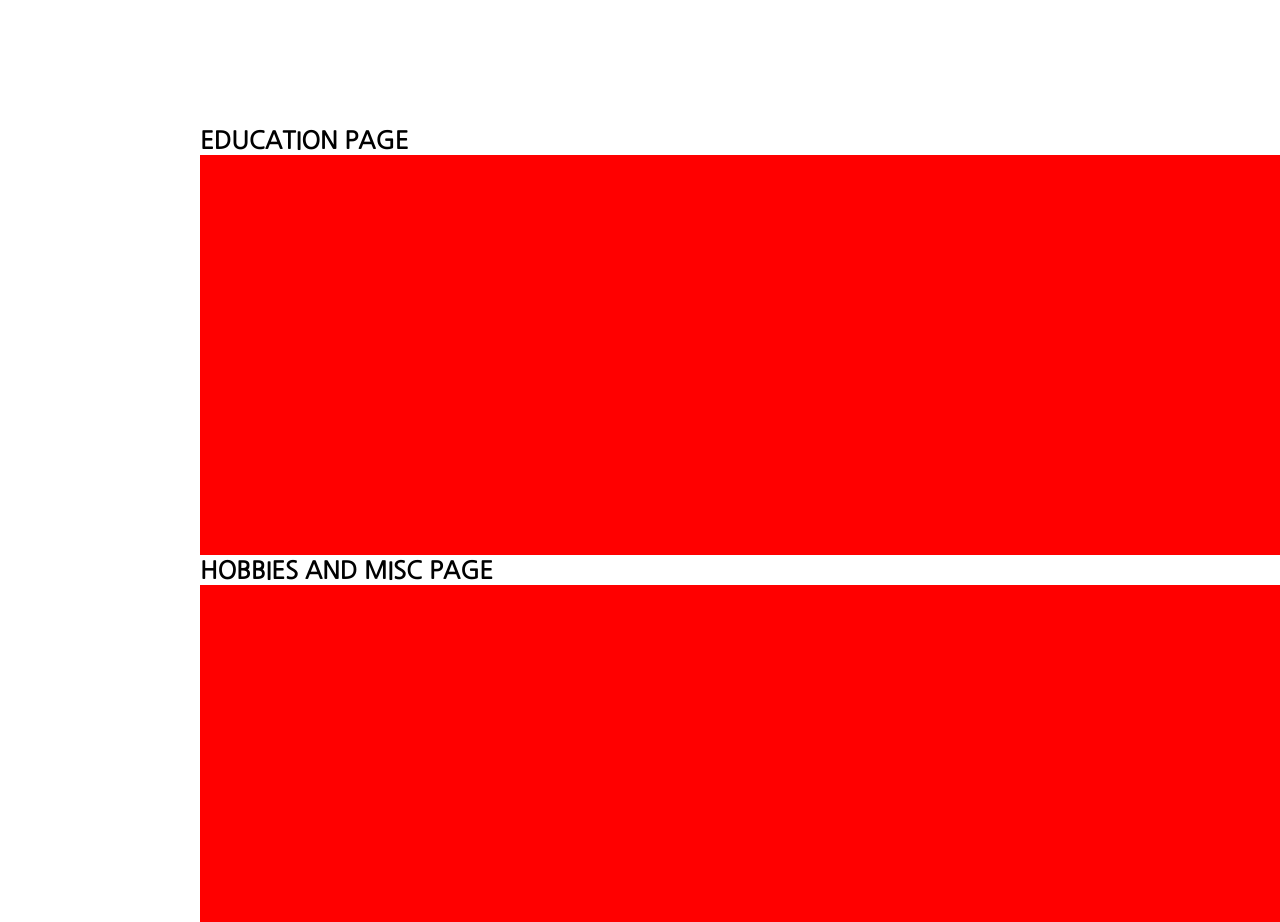
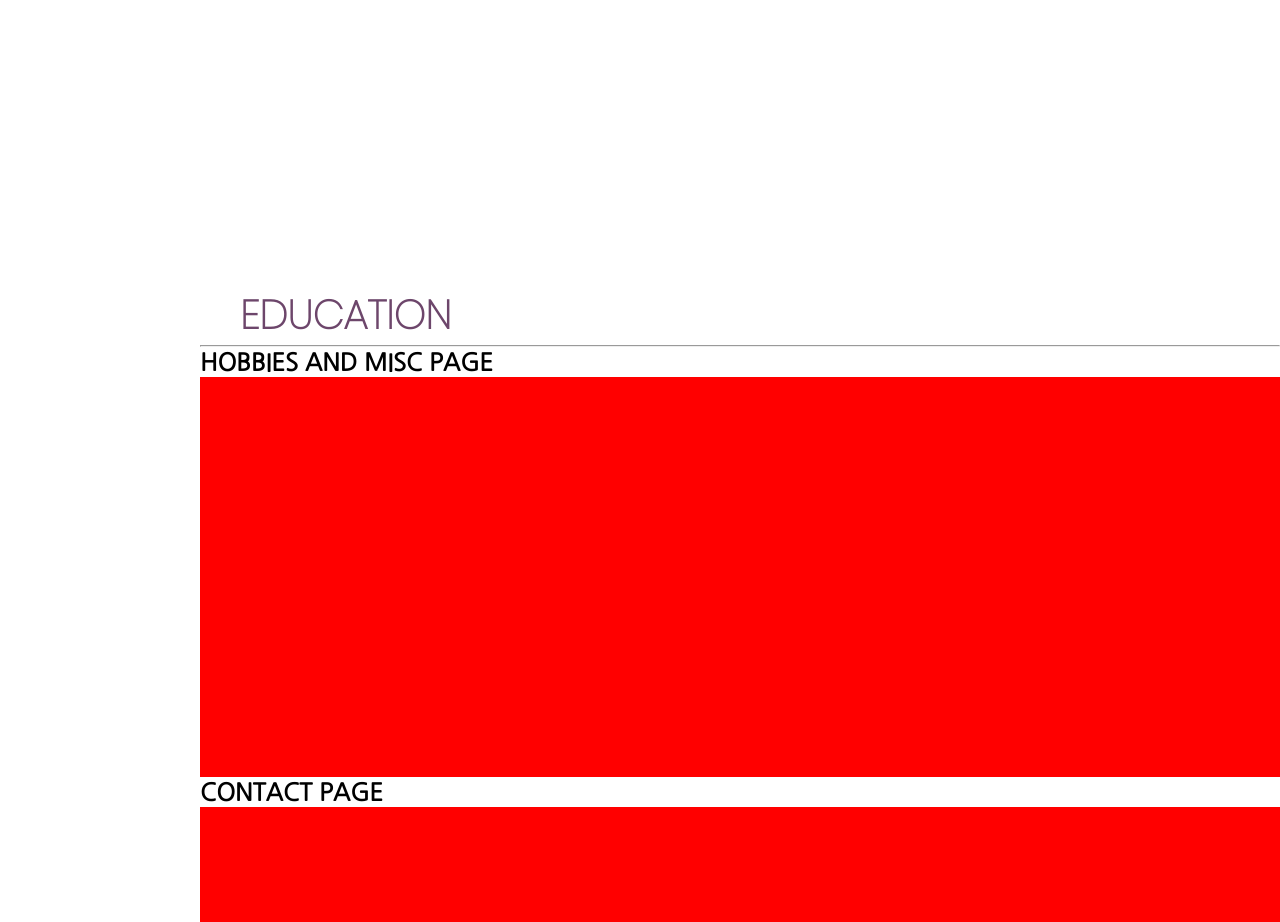
Before and after one commit to jgiwinski/ji-portfolio, a React (Create React App) app: page / in a window 1280 px wide. Shown: the part 4260-5182 px from the top of the page. Built offline with nearby package versions, Linux system fonts and the light colour scheme.

Commit message:
Style education title

```diff
--- a/src/components/Education/Education.tsx
+++ b/src/components/Education/Education.tsx
@@ -3,8 +3,11 @@ import './Education.scss';
 export const Education = () => {
     return (
         <section id='education'>
-            <h1>EDUCATION PAGE</h1>
-            <section className='box'></section>
+            <h2 className='section-title'>EDUCATION</h2>
+            <hr></hr>
+            <article>
+
+            </article>
         </section>
     )
 }
--- a/src/components/Navbar/Navbar.scss
+++ b/src/components/Navbar/Navbar.scss
@@ -5,7 +5,6 @@ nav {
     left: 0;
     width: 200px;
     height: 100%;
-    background-color: blue;
 }
 
 .navbar-container {
```
